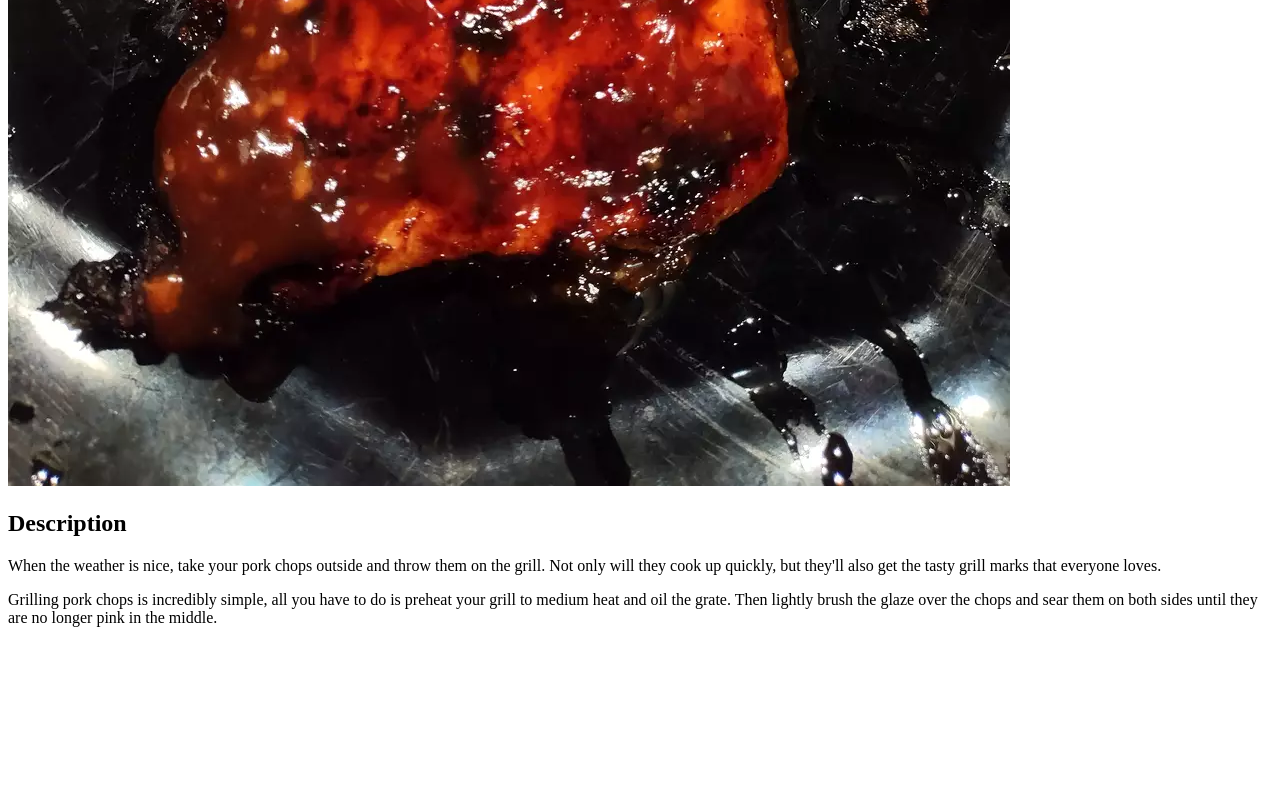
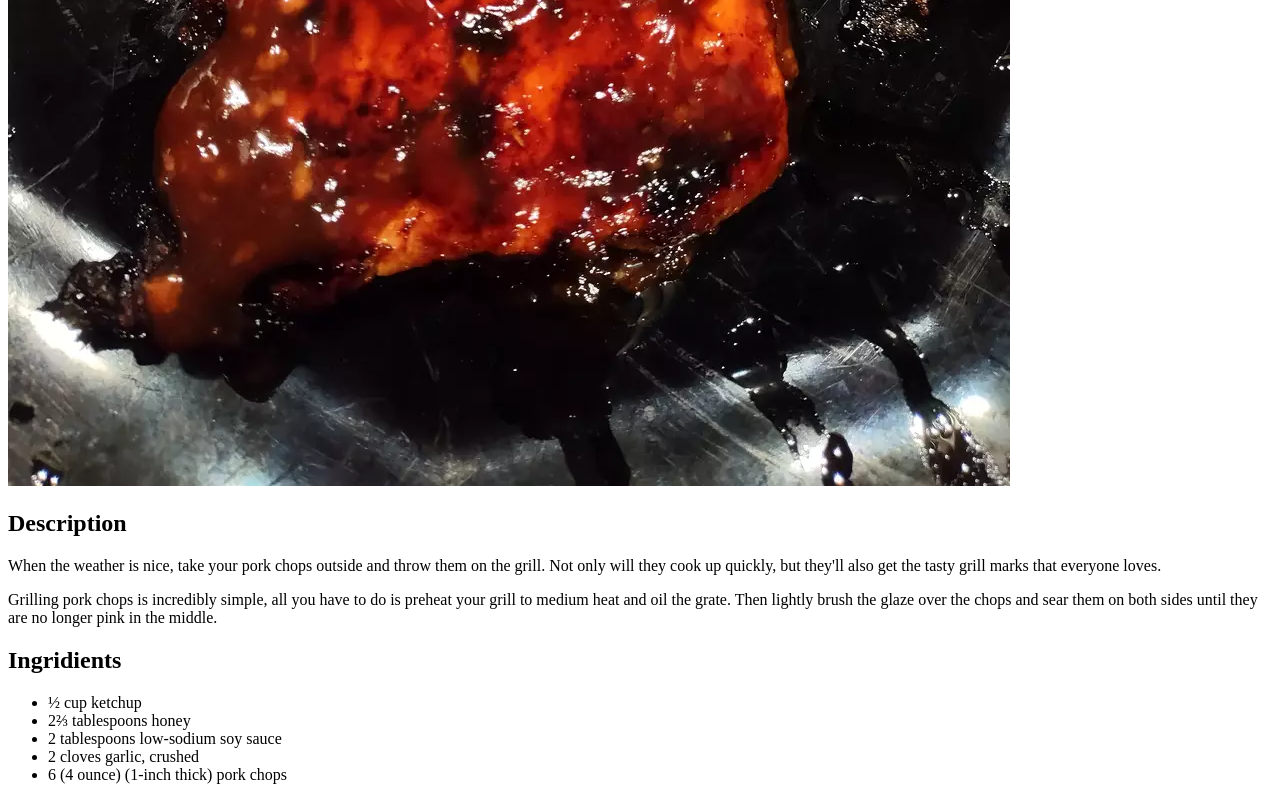
Before and after one commit to MaxRat4010/odin-recipes, a plain HTML site: page recipes/pork-chops.html in a window 1280 px wide. Shown: the part 925-1725 px from the top of the page. Before the commit the page ends 1568 px from the top, so only its background shows below. Drawn offline with Linux system fonts and the light colour scheme.

Commit message:
Add ingridients heading and add ingridients

```diff
--- a/recipes/pork-chops.html
+++ b/recipes/pork-chops.html
@@ -13,5 +13,13 @@
     <p>When the weather is nice, take your pork chops outside and throw them on the grill. Not only will they cook up quickly, but they'll also get the tasty grill marks that everyone loves. </p>
     <p>Grilling pork chops is incredibly simple, all you have to do is preheat your grill to medium heat and oil the grate. Then lightly brush the glaze over the chops and sear them on both sides until they are no longer pink in the middle.</p>
 
+    <h2>Ingridients</h2>
+    <ul>
+        <li>½ cup ketchup</li>
+        <li>2⅔ tablespoons honey</li>
+        <li>2 tablespoons low-sodium soy sauce</li>
+        <li>2 cloves garlic, crushed</li>
+        <li>6 (4 ounce) (1-inch thick) pork chops</li>
+    </ul>
 </body>
 </html>
```
